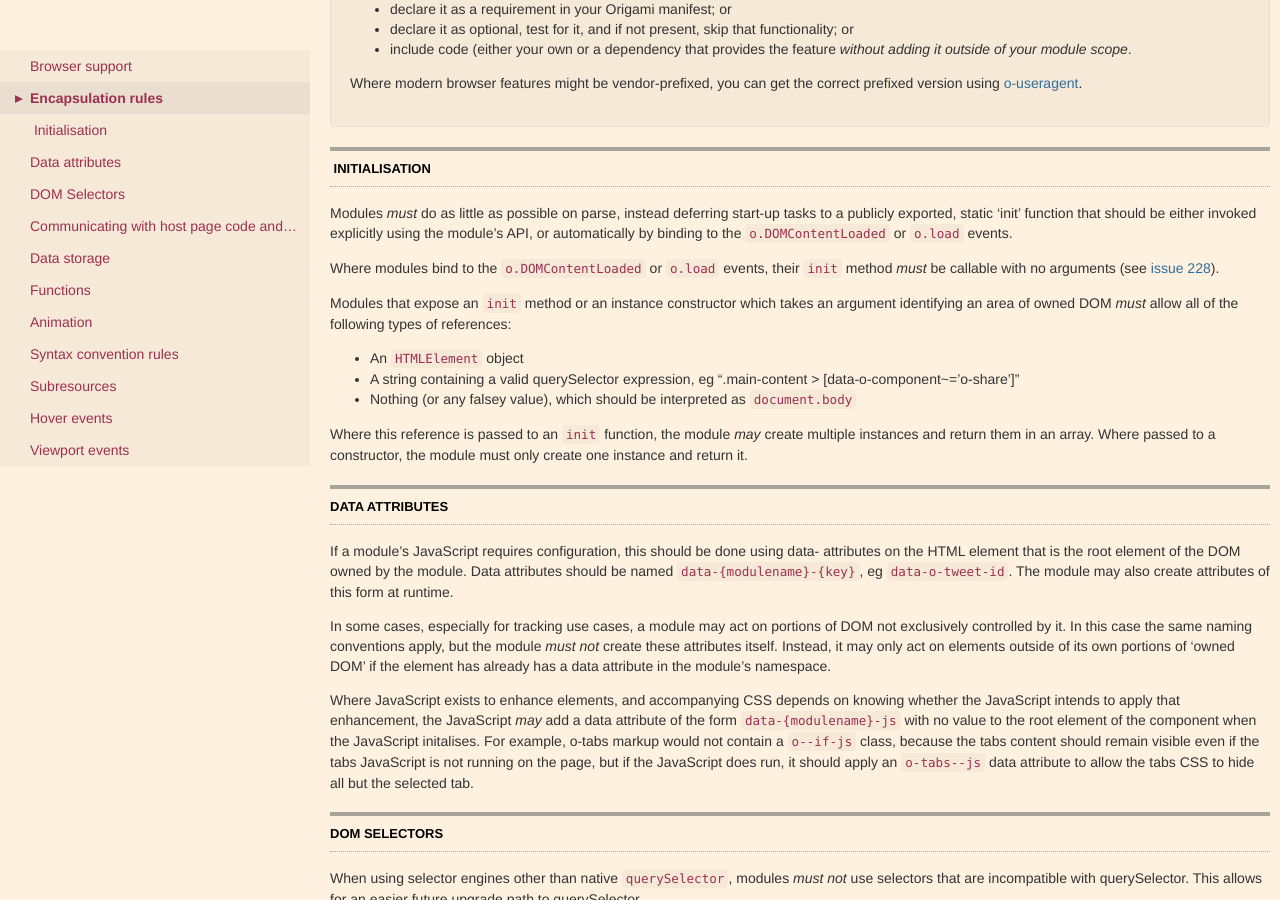
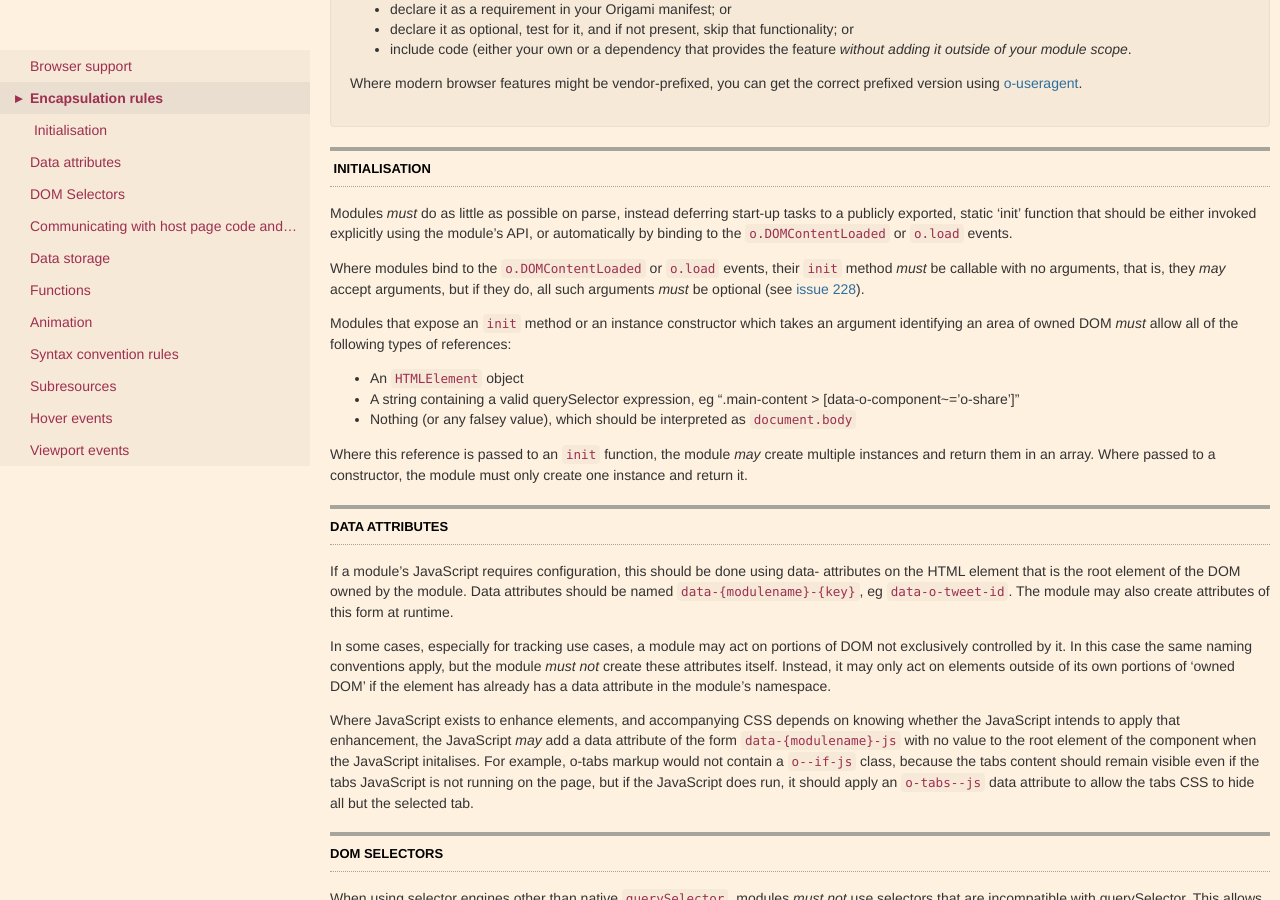
Before and after one commit to Financial-Times/ft-origami, a Jekyll site: the page built from docs/syntax/js.md, in a window 1280 px wide and 900 px high, scrolled down 826 px. Built offline with Jekyll 4.4.1, drawn with Linux system fonts in a browser that asks for light colours; some web fonts are replaced.

Commit message:
Clarify init methods may take args even when linked to load events

```diff
--- a/docs/syntax/js.md
+++ b/docs/syntax/js.md
@@ -41,7 +41,7 @@ Product developers are encouraged to include Origami JavaScript using a 'cuts th
 
 Modules *must* do as little as possible on parse, instead deferring start-up tasks to a publicly exported, static 'init' function that should be either invoked explicitly using the module's API, or automatically by binding to the `o.DOMContentLoaded` or `o.load` events.
 
-Where modules bind to the `o.DOMContentLoaded` or `o.load` events, their `init` method *must* be callable with no arguments (see [issue 228](https://github.com/Financial-Times/ft-origami/pull/228)).
+Where modules bind to the `o.DOMContentLoaded` or `o.load` events, their `init` method *must* be callable with no arguments, that is, they *may* accept arguments, but if they do, all such arguments *must* be optional (see [issue 228](https://github.com/Financial-Times/ft-origami/pull/228)).
 
 Modules that expose an `init` method or an instance constructor which takes an argument identifying an area of owned DOM *must* allow all of the following types of references:
 
```
